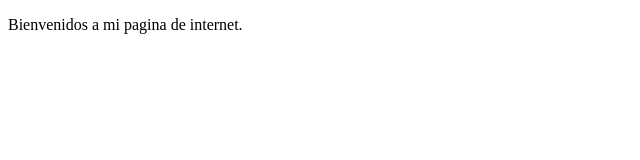
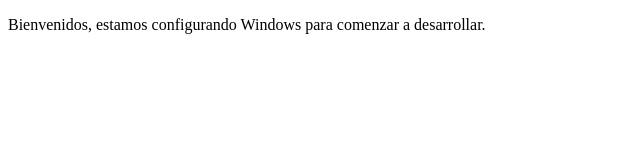
Before and after one commit to ManuCordoba/proyectoDemoCursoPrework, a plain HTML site: page index.html in a window 1280 px wide. Shown: the whole page, without its empty margins (0-640 px from the left). Drawn offline with Linux system fonts and the light colour scheme.

Commit message:
Cambiamos mensaje de bienvenida

```diff
--- a/index.html
+++ b/index.html
@@ -8,7 +8,7 @@
 </head>
 <body>
     <p>
-        Bienvenidos a mi pagina de internet.
+        Bienvenidos, estamos configurando Windows para comenzar a desarrollar.
     </p>
 </body>
 </html>
```
